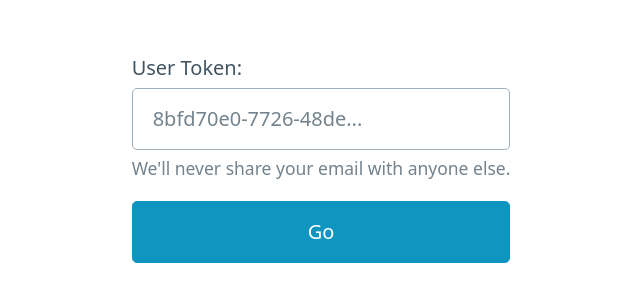
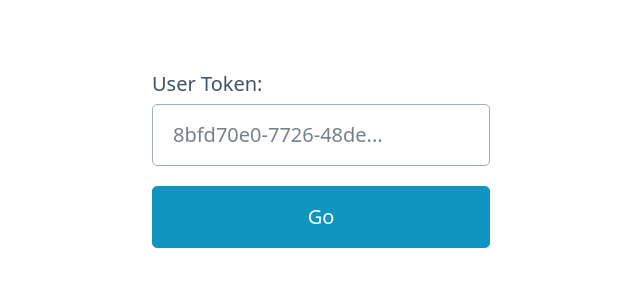
Before and after one commit to l-schulte/cdbs_ghpi_labeling, a SvelteKit app in the folder app/: page /login in a window 1280 px wide. Shown: the part 217-518 px from the top of the page, without its empty margins (319-959 px from the left). Built offline with nearby package versions, Linux system fonts and the light colour scheme.

Commit message:
removes email text from login

```diff
--- a/app/src/routes/login/+page.svelte
+++ b/app/src/routes/login/+page.svelte
@@ -25,7 +25,6 @@
 			bind:value={userToken}
 			required
 		/>
-		<small>We'll never share your email with anyone else.</small>
 
 		<!-- Button -->
 		<button type="button" on:click={storeUserToken}>Go</button>
```
